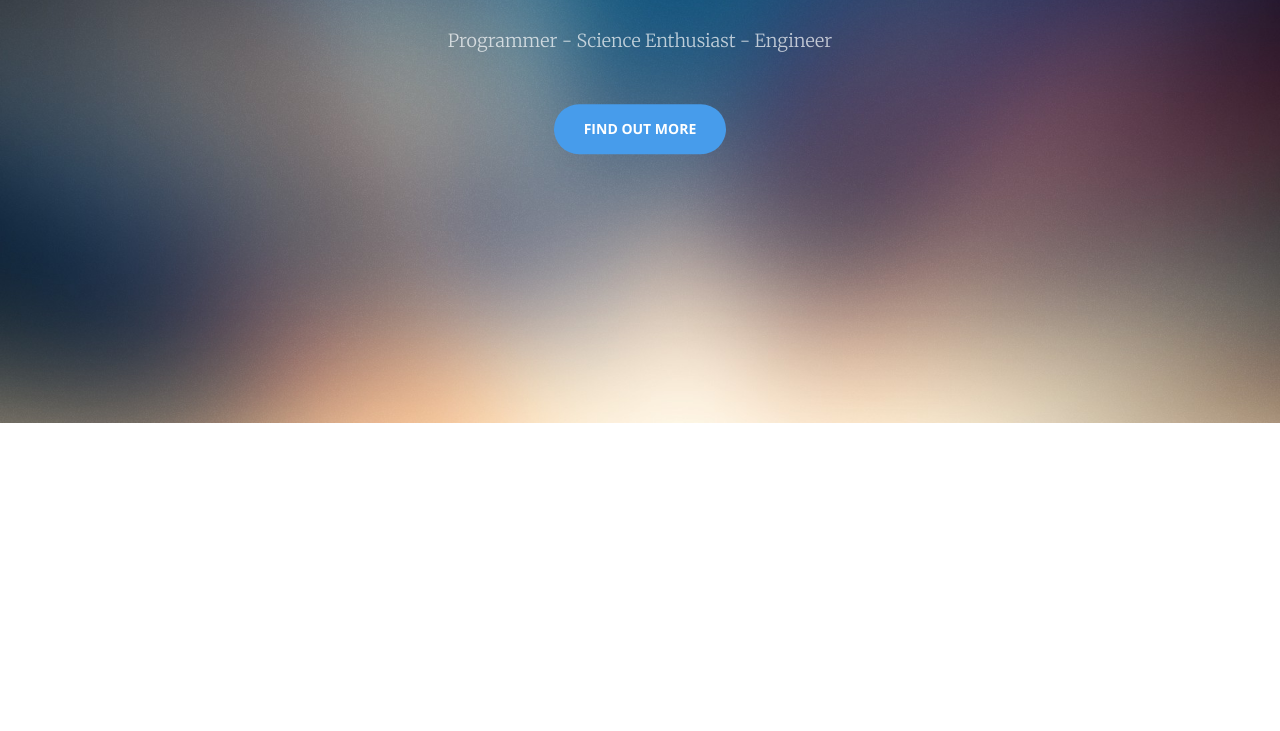
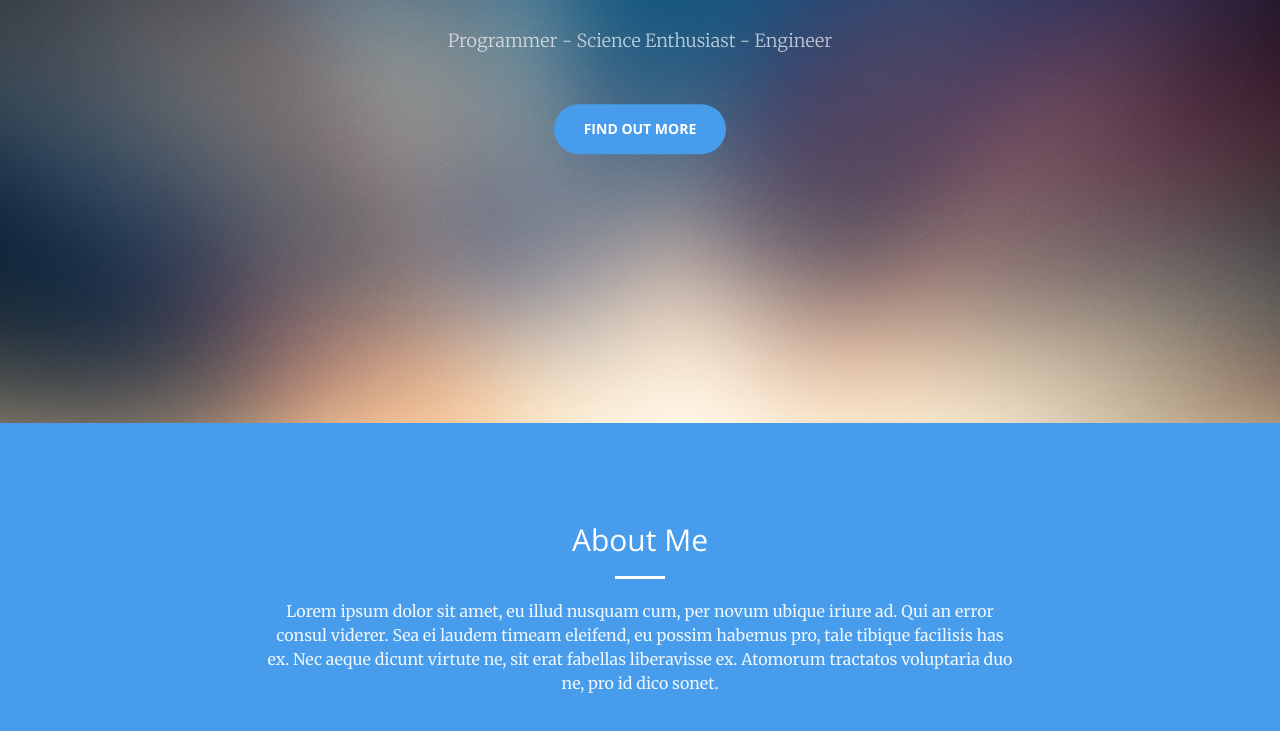
Before and after one commit to FunkyNoodles/FunkyNoodles.github.io, a plain HTML site: page projects/project-template.html in a window 1280 px wide. Shown: the part 377-1108 px from the top of the page. Before the commit the page ends 800 px from the top, so only its background shows below. Drawn offline with nearby package versions, Linux system fonts and the light colour scheme; files whose address does not match are found by name.

Commit message:
added description of template

```diff
--- a/projects/project-template.html
+++ b/projects/project-template.html
@@ -75,6 +75,17 @@
             </div>
         </div>
 		</header>
+		<section class="bg-primary" id="about">
+        <div class="container">
+            <div class="row">
+                <div class="col-lg-8 col-lg-offset-2 text-center">
+                    <h2 class="section-heading">About Me</h2>
+                    <hr class="light">
+                    <p class="text-faded">Lorem ipsum dolor sit amet, eu illud nusquam cum, per novum ubique iriure ad. Qui an error consul viderer. Sea ei laudem timeam eleifend, eu possim habemus pro, tale tibique facilisis has ex. Nec aeque dicunt virtute ne, sit erat fabellas liberavisse ex. Atomorum tractatos voluptaria duo ne, pro id dico sonet.</p>
+                </div>
+            </div>
+		</div>
+		</section>
 		<!-- jQuery -->
 		<script src="js/jquery.js"></script>
 
```
